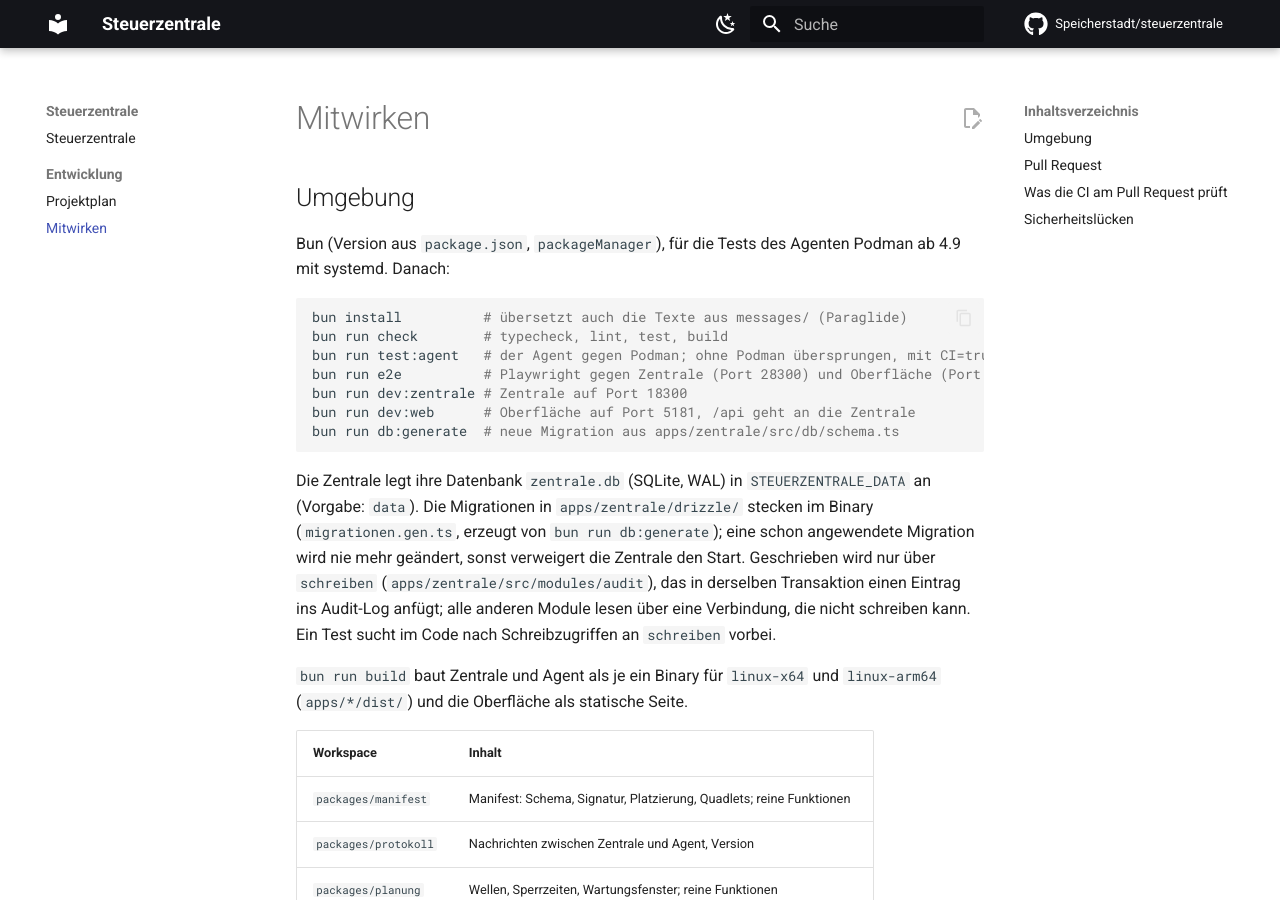
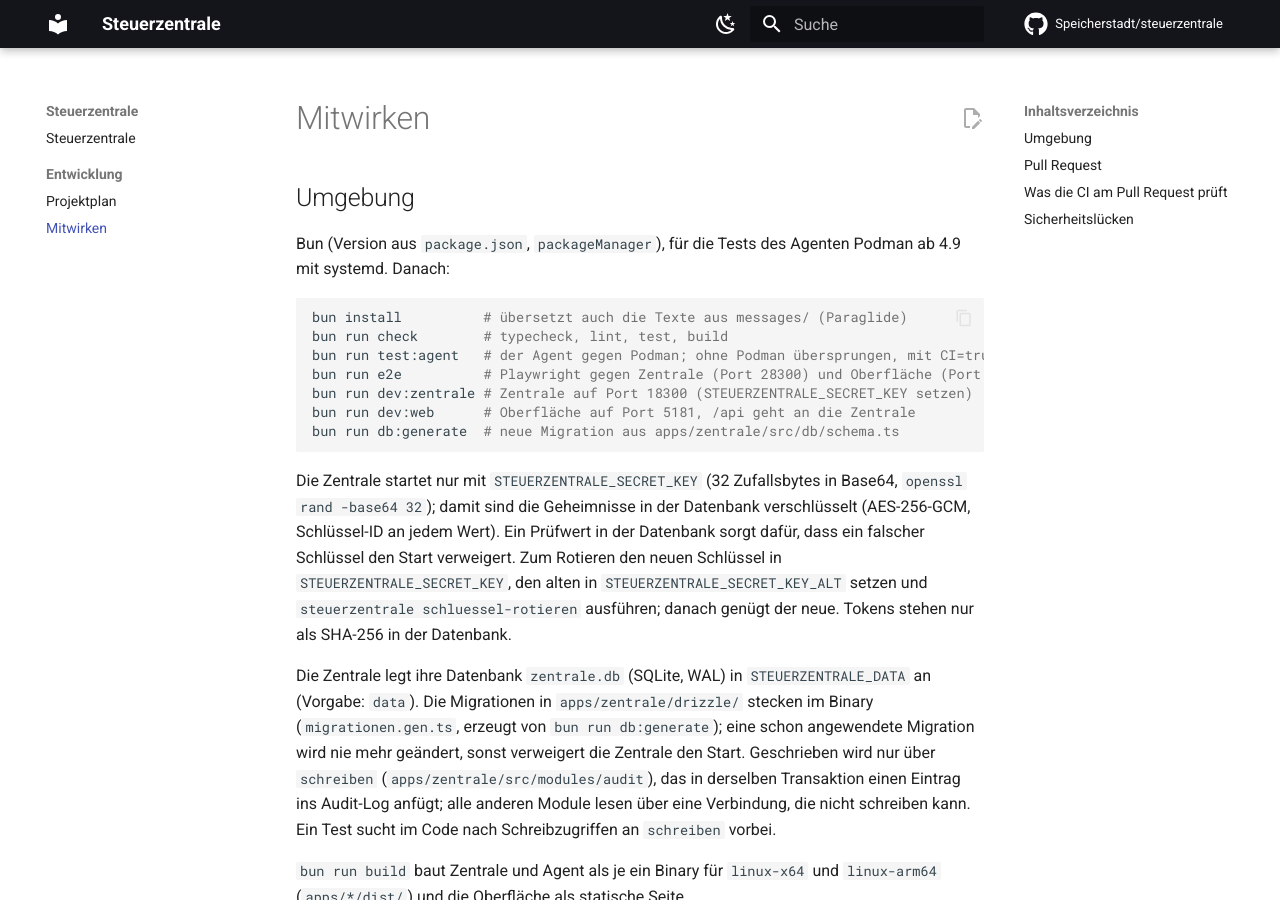
Before and after one commit to Speicherstadt/steuerzentrale, an MkDocs documentation site: the page built from docs/mitwirken.md, in a window 1280 px wide and 900 px high. Built offline with MkDocs 1.6.1 and Material for MkDocs 9.7.7, drawn with Linux system fonts in a browser that asks for light colours; comment, search, counter and statistics services are not loaded.

Commit message:
Z-103: docs and decision for encrypted columns
Co-Authored-By: Claude Opus 5.5 <noreply@anthropic.com>
Claude-Session: https://claude.ai/code/session_01Y3rdfbRWBCiepFtHcGPe5t
Signed-off-by: Tristan Teufel <tristanteufel@googlemail.com>

````diff
--- a/docs/mitwirken.md
+++ b/docs/mitwirken.md
@@ -17,10 +17,17 @@ bun install          # übersetzt auch die Texte aus messages/ (Paraglide)
 bun run check        # typecheck, lint, test, build
 bun run test:agent   # der Agent gegen Podman; ohne Podman übersprungen, mit CI=true ein Fehler
 bun run e2e          # Playwright gegen Zentrale (Port 28300) und Oberfläche (Port 5182)
-bun run dev:zentrale # Zentrale auf Port 18300
+bun run dev:zentrale # Zentrale auf Port 18300 (STEUERZENTRALE_SECRET_KEY setzen)
 bun run dev:web      # Oberfläche auf Port 5181, /api geht an die Zentrale
 bun run db:generate  # neue Migration aus apps/zentrale/src/db/schema.ts
 ```
+
+Die Zentrale startet nur mit `STEUERZENTRALE_SECRET_KEY` (32 Zufallsbytes in Base64,
+`openssl rand -base64 32`); damit sind die Geheimnisse in der Datenbank verschlüsselt (AES-256-GCM,
+Schlüssel-ID an jedem Wert). Ein Prüfwert in der Datenbank sorgt dafür, dass ein falscher Schlüssel
+den Start verweigert. Zum Rotieren den neuen Schlüssel in `STEUERZENTRALE_SECRET_KEY`, den alten in
+`STEUERZENTRALE_SECRET_KEY_ALT` setzen und `steuerzentrale schluessel-rotieren` ausführen; danach
+genügt der neue. Tokens stehen nur als SHA-256 in der Datenbank.
 
 Die Zentrale legt ihre Datenbank `zentrale.db` (SQLite, WAL) in `STEUERZENTRALE_DATA` an (Vorgabe:
 `data`). Die Migrationen in `apps/zentrale/drizzle/` stecken im Binary (`migrationen.gen.ts`, erzeugt
````
Also changed, not shown: BAULISTE.md (+1 -1 lines), docs/plan.md (+1 -1 lines).
